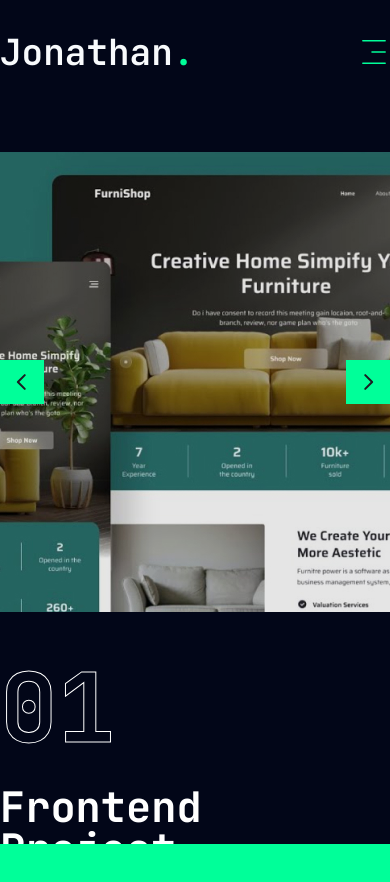
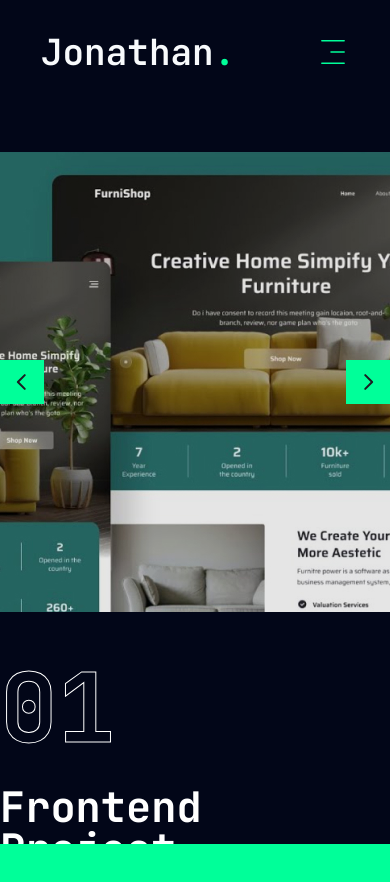
Before and after one commit to papitapapita/my-portfolio, a Next.js app: page /work in a window 390 px wide. Shown: the top 882 px of the page. Built offline with nearby package versions, Linux system fonts and the light colour scheme.

Commit message:
header content has a better distribution in mobile screens

```diff
--- a/src/components/Header.tsx
+++ b/src/components/Header.tsx
@@ -5,7 +5,7 @@ import Link from "next/link";
 export function Header() {
   return (
     <header>
-      <div className="container flex justify-between mx-auto py-8">
+      <div className="container flex justify-around xl:justify-between mx-auto py-8">
         <Link href="/">
           <h1 className="text-4xl font-semibold">
             Jonathan<span className="text-accent">.</span>
```
